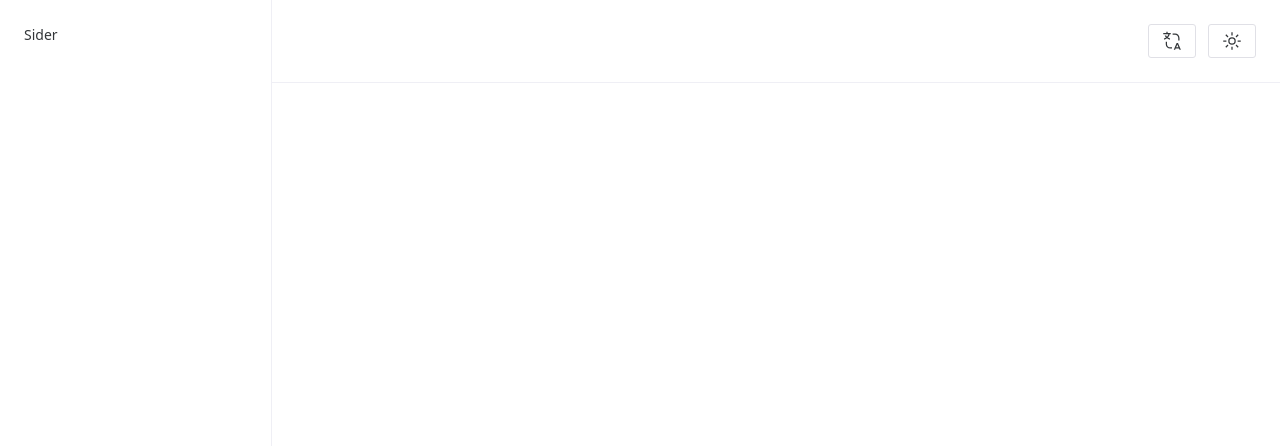
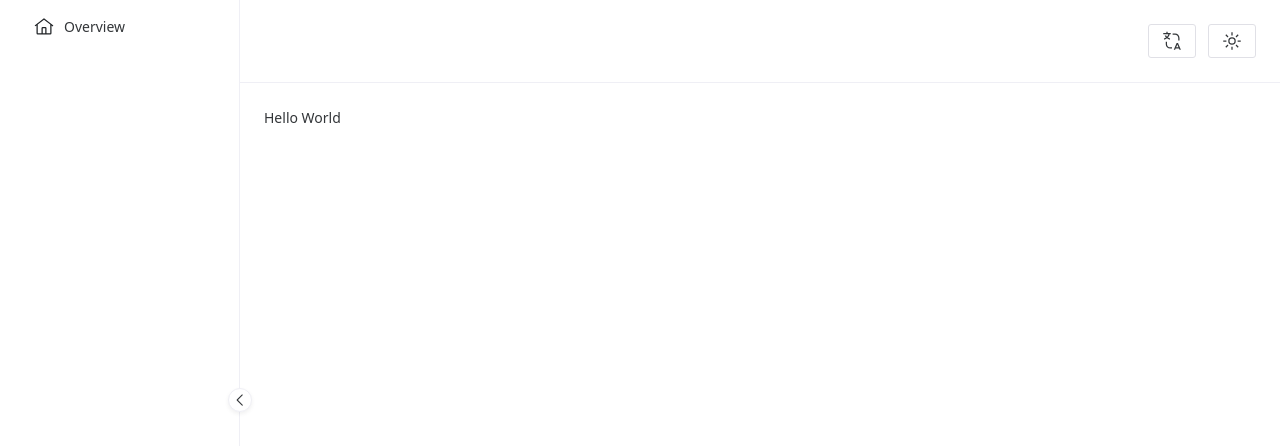
Before and after one commit to dongwlin/eam-frontend, a Vue app: page /#/overview in a window 1280 px wide. Before the commit this address had no page. Shown: the top 446 px of the page. Built offline with nearby package versions, Linux system fonts and the light colour scheme.

Commit message:
feat: menu

```diff
--- a/src/layout/index.vue
+++ b/src/layout/index.vue
@@ -1,17 +1,15 @@
 <script setup lang="ts">
-import { NLayout, NLayoutSider, NLayoutHeader, NLayoutContent } from 'naive-ui'
-import Sider from './sider/index.vue'
+import { NLayout, NLayoutContent } from 'naive-ui'
+import Menu from './menu/index.vue'
 import Header from './header/index.vue'
 
 </script>
 
 <template>
   <n-layout has-sider>
-    <n-layout-sider bordered content-class="p-6">
-      <Sider />
-    </n-layout-sider>
+    <Menu />
     <n-layout>
-        <Header />
+      <Header />
       <n-layout-content bordered content-class="p-6">
         <slot></slot>
       </n-layout-content>
--- /dev/null
+++ b/src/layout/menu/index.vue
@@ -0,0 +1,52 @@
+<script setup lang="ts">
+import { h, ref } from 'vue'
+import { NLayoutSider, NMenu } from 'naive-ui'
+import type { MenuOption } from 'naive-ui'
+import { useI18n } from '@/i18n'
+import { RouterLink } from 'vue-router'
+import menus from './menus'
+
+const { t } = useI18n()
+
+const collapsed = ref<boolean>(false)
+
+const renderIcon = (icon: string) => {
+  return () => h('div', { class: icon })
+}
+
+const menuOptions: MenuOption[] = []
+for (const menu of menus) {
+  menuOptions.push({
+    label: () => h(
+      RouterLink,
+      {
+        to: menu.to
+      },
+      {
+        default: () => t(`menu.${menu.key}`)
+      }
+    ),
+    key: menu.key,
+    icon: renderIcon(menu.icon)
+  })
+}
+
+const expandIcon = (option: MenuOption) => {
+  const menu = menus.find(value => value.key === option.key)
+  if (menu) {
+    return h('div', {
+      class: menu.icon
+    })
+  }
+  return null
+}
+</script>
+
+<template>
+  <n-layout-sider bordered collapse-mode="width" :collapsed="collapsed" :width="240" show-trigger
+    @collapse="collapsed = true" @expand="collapsed = false">
+    <n-menu :collapsed="collapsed" :options="menuOptions" :expand-icon="expandIcon" />
+  </n-layout-sider>
+</template>
+
+<style scoped></style>
--- /dev/null
+++ b/src/layout/menu/menus.ts
@@ -0,0 +1,15 @@
+type Menu = {
+  key: string
+  to: string,
+  icon: string
+}
+
+const menus: Menu[] = [
+  {
+    key: 'overview',
+    to: '/',
+    icon: 'i-carbon-home'
+  }
+]
+
+export default menus
--- a/src/layout/sider/index.vue
+++ /dev/null
@@ -1,11 +0,0 @@
-<script setup lang="ts">
-
-</script>
-
-<template>
-  <div>Sider</div>
-</template>
-
-<style scoped>
-
-</style>
--- a/src/locales/enUS.json
+++ b/src/locales/enUS.json
@@ -1,4 +1,6 @@
 {
   "hello": "Hello World",
-  "language": "Language"
+  "menu": {
+    "overview": "Overview"
+  }
 }
--- a/src/locales/zhCN.json
+++ b/src/locales/zhCN.json
@@ -1,4 +1,6 @@
 {
   "hello": "你好，世界",
-  "language": "语言"
+  "menu": {
+    "overview": "概述"
+  }
 }
--- a/src/router/index.ts
+++ b/src/router/index.ts
@@ -1,9 +1,15 @@
 import { createWebHashHistory, createRouter } from 'vue-router'
+import type { RouteRecordRaw } from 'vue-router'
 
-const routes = [
+const routes: RouteRecordRaw[] = [
   {
     path: '/',
-    component: () => import("@/views/overview/index.vue")
+    redirect: '/overview'
+  },
+  {
+    name: 'overview',
+    path: '/overview',
+    component: () => import('@/views/overview/index.vue')
   }
 ]
 
```
